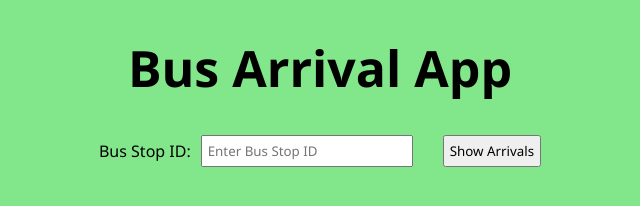
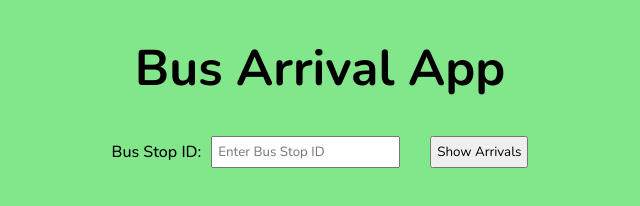
Before and after one commit to dkerishna/Bus-Arrival-App, a website: page index.html in a window 1280 px wide. Shown: the whole page, without its empty margins (320-960 px from the left). Drawn offline with nearby package versions, Linux system fonts and the light colour scheme.

Commit message:
font change

```diff
--- a/index.html
+++ b/index.html
@@ -1,10 +1,13 @@
 <!DOCTYPE html>
 <html lang="en">
-<head>
-  <meta charset="UTF-8" />
-  <meta name="viewport" content="width=device-width, initial-scale=1.0"/>
-  <title>Bus Arrival App</title>
-  <link rel="stylesheet" href="styles.css">
+  <head>
+    <meta charset="UTF-8" />
+    <meta name="viewport" content="width=device-width, initial-scale=1.0"/>
+    <title>Bus Arrival App</title>
+    <link rel="stylesheet" href="styles.css">
+    <link rel="preconnect" href="https://fonts.googleapis.com">
+    <link rel="preconnect" href="https://fonts.gstatic.com" crossorigin>
+    <link href="https://fonts.googleapis.com/css2?family=Nunito:ital,wght@0,200..1000;1,200..1000&display=swap" rel="stylesheet">
   </head>
 <body>
 
--- a/styles.css
+++ b/styles.css
@@ -1,6 +1,6 @@
 body {
   margin: 0;
-  font-family: 'Segoe UI';
+  font-family: 'Nunito';
   display: flex;
   flex-direction: column;
   justify-content: center;
@@ -25,24 +25,24 @@ body {
 }
 
 label {
-  font-family: 'Segoe UI';
+  font-family: 'Nunito';
   font-weight: 500;
 }
 
 input {
-  font-family: 'Segoe UI';
+  font-family: 'Nunito';
   margin-right: 20px;
   padding: 5px;
 }
 
 button {
-  font-family: 'Segoe UI';
+  font-family: 'Nunito';
   padding: 5px;
 }
 
 h1 {
   font-weight: bold;
-  font-family: 'Segoe UI';
+  font-family: 'Nunito';
   font-size: 50px;
 }
 
```
